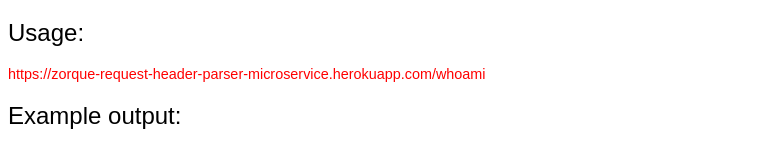
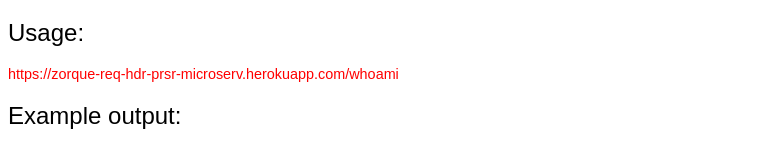
Before and after one commit to Zorque22/requestHeaderParserService, a website: page public/index.html in a window 1280 px wide. Shown: the part 140-290 px from the top of the page, without its empty margins (0-782 px from the left). Drawn offline with Linux system fonts and the light colour scheme.

Commit message:
Changed url

```diff
--- a/public/index.html
+++ b/public/index.html
@@ -13,7 +13,7 @@
     </div>
     <div id='examples'>
       <h2>Usage:</h2>
-      <p>https://zorque-request-header-parser-microservice.herokuapp.com/whoami</p>
+      <p>https://zorque-req-hdr-prsr-microserv.herokuapp.com/whoami</p>
       <h2>Example output:</h2>
       <p>{<br>"ipaddress": "92.110.241.151",<br>"language": "en-US",<br>"software": "Windows NT 10.0; Win64; x64"<br>}</p>
     </div>
```
